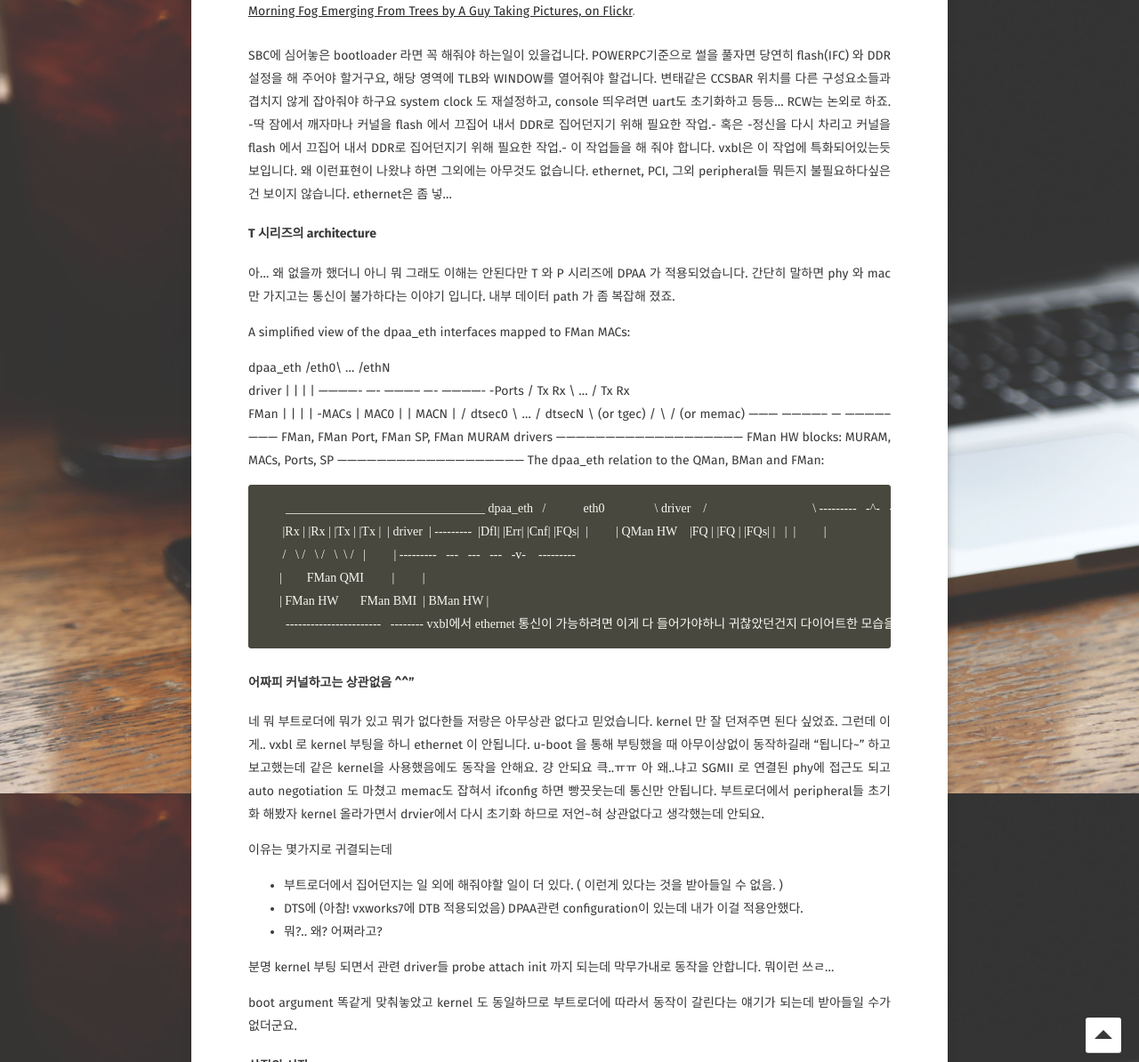
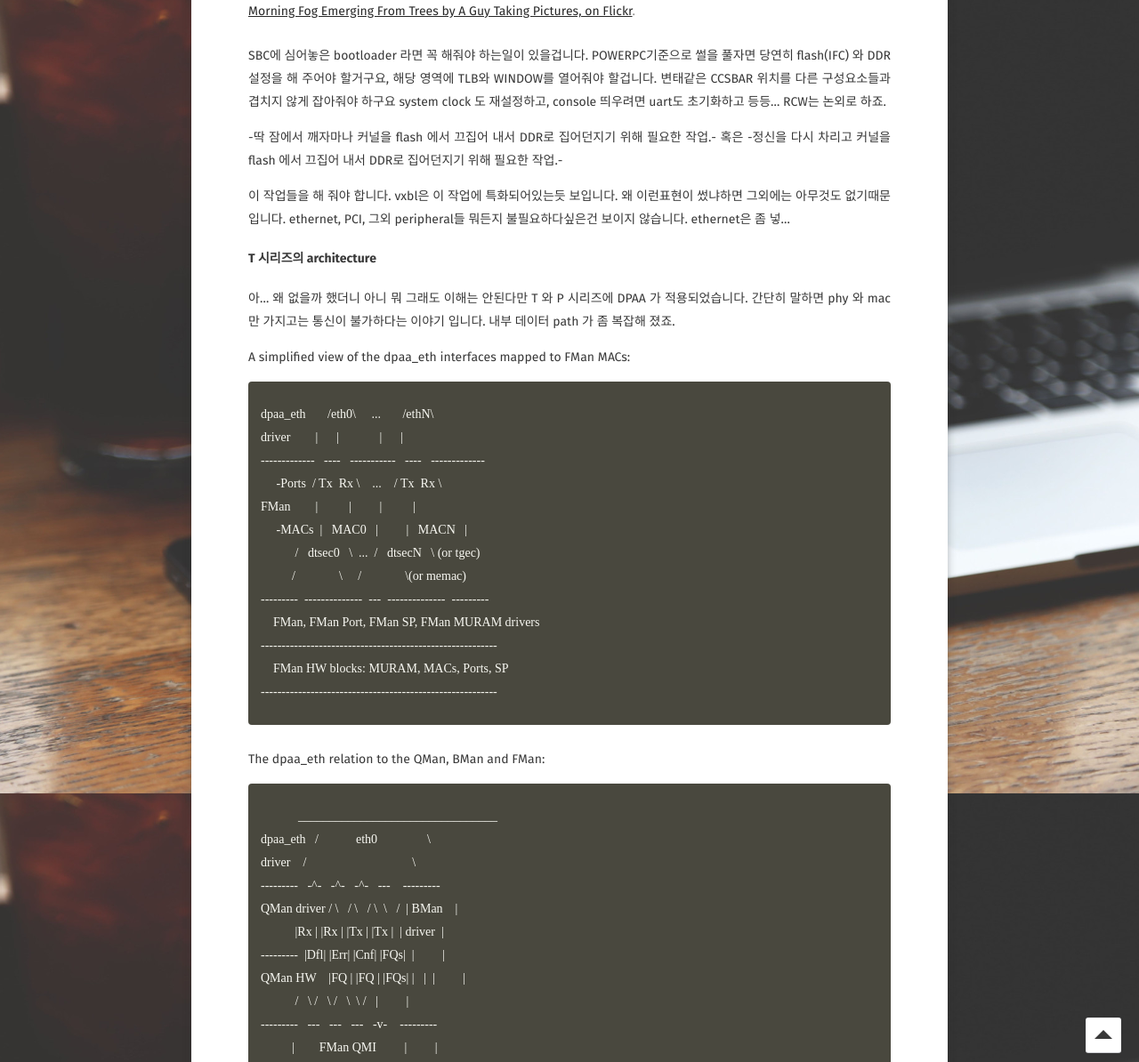
Before and after one commit to likewind7/likewind7.github.io, a Jekyll site: the page built from _posts/2020-09-12-vxworks7-vxbl.md, in a window 1280 px wide and 1400 px high, scrolled down 702 px. Shown: the part 206-1400 px from the top of the window at 89% size. Built offline with Jekyll 4.4.1, drawn with Linux system fonts in a browser that asks for light colours; some web fonts are replaced; comment, search, counter and statistics services are not loaded; some of the changed text lies outside the part shown.

Commit message:
fixed vxbl post

```diff
--- a/_posts/2020-09-12-vxworks7-vxbl.md
+++ b/_posts/2020-09-12-vxworks7-vxbl.md
@@ -26,10 +26,12 @@ configuration 방법등 많은 것이 바뀐 것 처럼 보였습니다.
 SBC에 심어놓은 bootloader 라면 꼭 해줘야 하는일이 있을겁니다. POWERPC기준으로 썰을 풀자면
 당연히 flash(IFC) 와 DDR설정을 해 주어야 할거구요, 해당 영역에 TLB와 WINDOW를 열어줘야 할겁니다.
 변태같은 CCSBAR 위치를 다른 구성요소들과 겹치지 않게 잡아줘야 하구요 system clock 도 재설정하고, console 띄우려면 uart도 초기화하고 등등... RCW는 논외로 하죠.
+
 -딱 잠에서 깨자마나 커널을 flash 에서 끄집어 내서 DDR로 집어던지기 위해 필요한 작업.- 혹은
 -정신을 다시 차리고 커널을 flash 에서 끄집어 내서 DDR로 집어던지기 위해 필요한 작업.-
+
 이 작업들을 해 줘야 합니다. vxbl은 이 작업에 특화되어있는듯 보입니다.
-왜 이런표현이 나왔냐 하면 그외에는 아무것도 없습니다.
+왜 이런표현이 썼냐하면 그외에는 아무것도 없기때문입니다.
 ethernet, PCI, 그외 peripheral들 뭐든지 불필요하다싶은건 보이지 않습니다. ethernet은 좀 넣...
 
 
@@ -40,7 +42,7 @@ ethernet, PCI, 그외 peripheral들 뭐든지 불필요하다싶은건 보이지
 내부 데이터 path 가 좀 복잡해 졌죠.
 
 A simplified view of the dpaa_eth interfaces mapped to FMan MACs:
-
+{% highlight html %}
 dpaa_eth       /eth0\     ...       /ethN\
 driver        |      |             |      |
 -------------   ----   -----------   ----   -------------
@@ -54,8 +56,11 @@ FMan        |          |         |          |
 ---------------------------------------------------------
     FMan HW blocks: MURAM, MACs, Ports, SP
 ---------------------------------------------------------
+{% endhighlight %}
+
+
 The dpaa_eth relation to the QMan, BMan and FMan:
-
+{% highlight html %}
             ________________________________
 dpaa_eth   /            eth0                \
 driver    /                                  \
@@ -69,6 +74,8 @@ QMan HW    |FQ | |FQ | |FQs| |   |  |         |
           |        FMan QMI         |         |
           | FMan HW       FMan BMI  | BMan HW |
             -----------------------   --------
+{% endhighlight %}
+
 vxbl에서 ethernet 통신이 가능하려면 이게 다 들어가야하니 귀찮았던건지 다이어트한 모습을 유지하고 싶었던건지
 하여튼 말쑥한 부트로더의 모습이었습니다.
 
@@ -85,10 +92,10 @@ SGMII 로 연결된 phy에 접근도 되고  auto negotiation 도 마쳤고 mema
 부트로더에서 peripheral들 초기화 해봤자 kernel 올라가면서 drvier에서 다시 초기화 하므로 저언~혀
 상관없다고 생각했는데 안되요.
 
-이유는 몇가지로 귀결되는데
+이유는 두 가지로 귀결되는데
 - 부트로더에서 집어던지는 일 외에 해줘야할 일이 더 있다. ( 이런게 있다는 것을 받아들일 수 없음. )
 - DTS에 (아참! vxworks7에 DTB 적용되었음) DPAA관련 configuration이 있는데 내가 이걸 적용안했다.
-- 뭐?.. 왜? 어쩌라고?
+
 
 분명 kernel 부팅 되면서 관련 driver들 probe attach init 까지 되는데 막무가내로 동작을 안합니다.
 뭐이런 쓰ㄹ...
```
